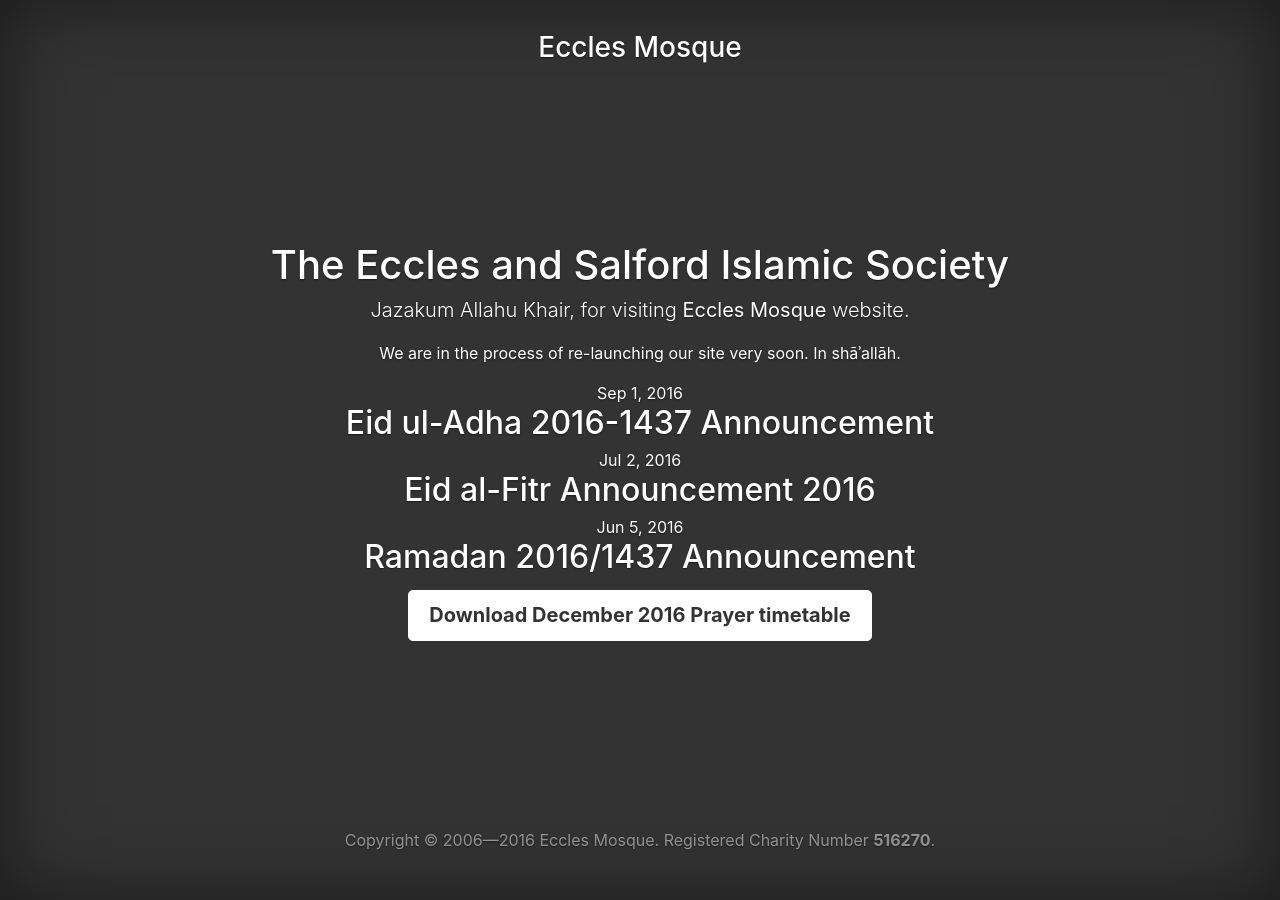
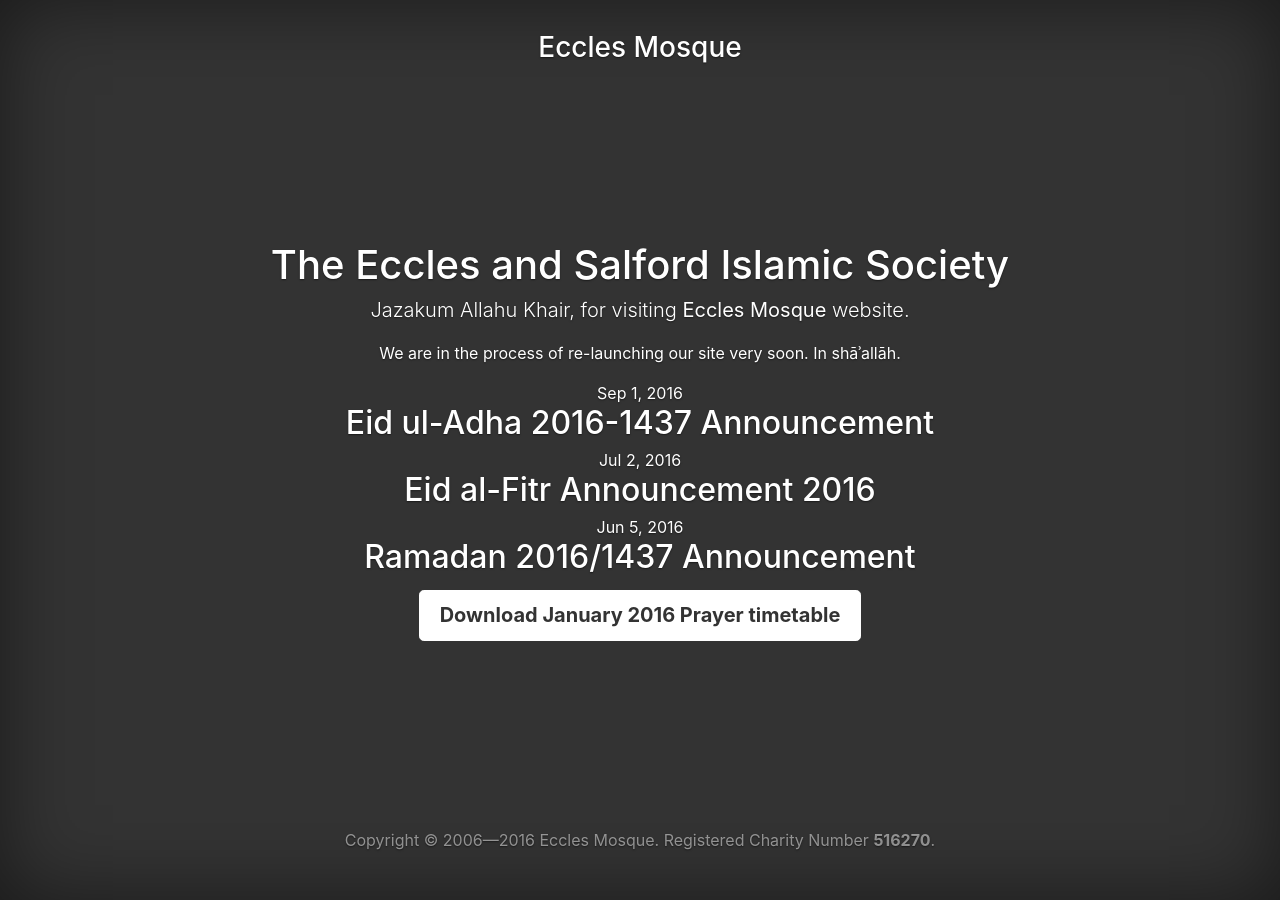
Before and after one commit to ecclesmosque/ecclesmosque.github.io, a Jekyll site: the page built from _pages/index.html, in a window 1280 px wide. Built offline with Jekyll 4.4.1, drawn with Linux system fonts in a browser that asks for light colours.

Commit message:
Add January 2017 timetable

```diff
--- a/_data/timetable.yml
+++ b/_data/timetable.yml
@@ -1,3 +1,7 @@
+- id: 2017-01
+  label: January 2016
+  guid: 0B119XqSF0tTIbk1tZnVwb1dzNkE
+
 - id: 2016-12
   label: December 2016
   guid: 0B119XqSF0tTIcUFzSFhLRndBM3M
```
